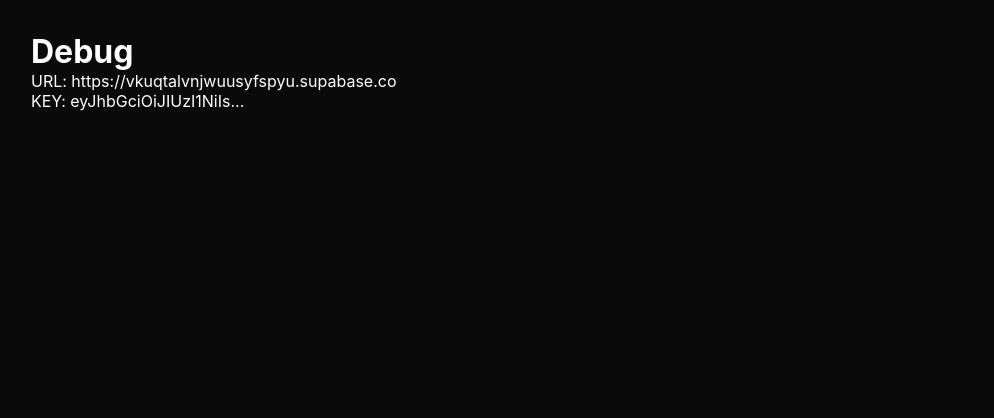
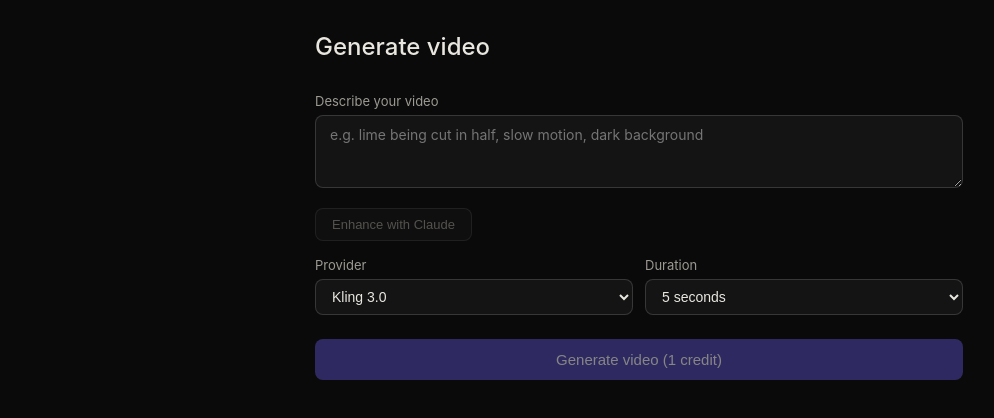
Before and after one commit to hayatou99/ai-video-platform, a Next.js app: page /generate in a window 1280 px wide. Shown: the top 418 px of the page, without its empty margins (1-995 px from the left). Built offline with nearby package versions, Linux system fonts and the light colour scheme.

Commit message:
restore generate page

```diff
--- a/src/app/generate/page.tsx
+++ b/src/app/generate/page.tsx
@@ -1,14 +1,220 @@
 'use client'
 
+import { useState, useEffect, useRef } from 'react'
+import { supabase } from '@/lib/supabase'
+
+type JobStatus = 'idle' | 'enhancing' | 'queued' | 'processing' | 'done' | 'failed'
+
+type Job = {
+  id: string
+  status: string
+  original_prompt: string
+  enhanced_prompt?: string
+  output_url?: string
+  error?: string
+}
+
+const STATUS_COLORS: Record<string, string> = {
+  queued: '#EF9F27',
+  processing: '#378ADD',
+  done: '#1D9E75',
+  failed: '#E24B4A',
+}
+
+const STATUS_LABELS: Record<string, string> = {
+  queued: 'Queued — waiting for worker',
+  processing: 'Generating your video...',
+  done: 'Video ready',
+  failed: 'Generation failed',
+}
+
 export default function GeneratePage() {
-  const url = process.env.NEXT_PUBLIC_SUPABASE_URL
-  const key = process.env.NEXT_PUBLIC_SUPABASE_ANON_KEY
+  const [prompt, setPrompt] = useState('')
+  const [enhancedPrompt, setEnhancedPrompt] = useState('')
+  const [provider, setProvider] = useState('kling')
+  const [duration, setDuration] = useState(5)
+  const [jobStatus, setJobStatus] = useState<JobStatus>('idle')
+  const [currentJob, setCurrentJob] = useState<Job | null>(null)
+  const [credits, setCredits] = useState<number | null>(null)
+  const [error, setError] = useState('')
+  const pollRef = useRef<NodeJS.Timeout | null>(null)
+
+  useEffect(() => {
+    loadCredits()
+    return () => { if (pollRef.current) clearInterval(pollRef.current) }
+  }, [])
+
+  async function getToken() {
+    const { data } = await supabase.auth.getSession()
+    return data.session?.access_token
+  }
+
+  async function loadCredits() {
+    const { data: { user } } = await supabase.auth.getUser()
+    if (!user) return
+    const { data } = await supabase.from('profiles').select('credits').eq('id', user.id).single()
+    if (data) setCredits(data.credits)
+  }
+
+  async function handleEnhance() {
+    if (!prompt.trim()) return
+    setJobStatus('enhancing')
+    setError('')
+    try {
+      const token = await getToken()
+      const res = await fetch('/api/enhance-prompt', {
+        method: 'POST',
+        headers: { 'Content-Type': 'application/json', Authorization: `Bearer ${token}` },
+        body: JSON.stringify({ prompt }),
+      })
+      const data = await res.json()
+      if (!res.ok) throw new Error(data.error)
+      setEnhancedPrompt(data.enhanced)
+      setJobStatus('idle')
+    } catch (err: any) {
+      setError(err.message)
+      setJobStatus('idle')
+    }
+  }
+
+  async function handleGenerate() {
+    setError('')
+    setJobStatus('queued')
+    setCurrentJob(null)
+    try {
+      const token = await getToken()
+      const res = await fetch('/api/generate-video', {
+        method: 'POST',
+        headers: { 'Content-Type': 'application/json', Authorization: `Bearer ${token}` },
+        body: JSON.stringify({ prompt: enhancedPrompt || prompt, provider, duration }),
+      })
+      const data = await res.json()
+      if (!res.ok) throw new Error(data.error)
+      setCurrentJob({ id: data.jobId, status: 'queued', original_prompt: prompt, enhanced_prompt: data.enhancedPrompt })
+      setCredits(c => (c !== null ? c - 1 : null))
+      startPolling(data.jobId, token!)
+    } catch (err: any) {
+      setError(err.message)
+      setJobStatus('idle')
+    }
+  }
+
+  function startPolling(jobId: string, token: string) {
+    pollRef.current = setInterval(async () => {
+      try {
+        const res = await fetch(`/api/job-status/${jobId}`, {
+          headers: { Authorization: `Bearer ${token}` },
+        })
+        const job = await res.json()
+        setCurrentJob(job)
+        setJobStatus(job.status as JobStatus)
+        if (job.status === 'done' || job.status === 'failed') {
+          clearInterval(pollRef.current!)
+        }
+      } catch {}
+    }, 5000)
+  }
+
+  const isLoading = ['enhancing', 'queued', 'processing'].includes(jobStatus)
 
   return (
-    <main style={{ padding: '2rem', color: 'white', background: '#0a0a0a', minHeight: '100vh' }}>
-      <h1>Debug</h1>
-      <p>URL: {url || 'MISSING'}</p>
-      <p>KEY: {key ? key.slice(0, 20) + '...' : 'MISSING'}</p>
+    <main style={{ maxWidth: 680, margin: '0 auto', padding: '2rem 1rem' }}>
+      <div style={{ display: 'flex', justifyContent: 'space-between', alignItems: 'center', marginBottom: '2rem' }}>
+        <h1 style={{ fontSize: 24, fontWeight: 500, color: 'var(--color-text-primary)' }}>Generate video</h1>
+        {credits !== null && (
+          <span style={{ background: 'var(--color-background-secondary)', border: '1px solid var(--color-border-tertiary)', borderRadius: 20, padding: '4px 14px', fontSize: 13, color: 'var(--color-text-secondary)' }}>
+            {credits} credits
+          </span>
+        )}
+      </div>
+
+      <div style={{ marginBottom: '1rem' }}>
+        <label style={{ display: 'block', fontSize: 13, color: 'var(--color-text-secondary)', marginBottom: 6 }}>Describe your video</label>
+        <textarea
+          value={prompt}
+          onChange={e => setPrompt(e.target.value)}
+          placeholder="e.g. lime being cut in half, slow motion, dark background"
+          rows={3}
+          disabled={isLoading}
+          style={{ width: '100%', padding: '10px 14px', borderRadius: 8, border: '1px solid var(--color-border-secondary)', background: 'var(--color-background-secondary)', color: 'var(--color-text-primary)', fontSize: 14, resize: 'vertical', fontFamily: 'inherit', boxSizing: 'border-box' }}
+        />
+      </div>
+
+      <button
+        onClick={handleEnhance}
+        disabled={isLoading || !prompt.trim()}
+        style={{ marginBottom: '1rem', padding: '8px 16px', borderRadius: 8, border: '1px solid var(--color-border-secondary)', background: 'var(--color-background-secondary)', color: 'var(--color-text-secondary)', fontSize: 13, cursor: 'pointer' }}
+      >
+        {jobStatus === 'enhancing' ? 'Enhancing...' : 'Enhance with Claude'}
+      </button>
+
+      {enhancedPrompt && (
+        <div style={{ marginBottom: '1.5rem' }}>
+          <label style={{ display: 'block', fontSize: 13, color: 'var(--color-text-secondary)', marginBottom: 6 }}>Enhanced prompt (editable)</label>
+          <textarea
+            value={enhancedPrompt}
+            onChange={e => setEnhancedPrompt(e.target.value)}
+            rows={5}
+            disabled={isLoading}
+            style={{ width: '100%', padding: '10px 14px', borderRadius: 8, border: '1px solid var(--color-border-tertiary)', background: 'var(--color-background-tertiary)', color: 'var(--color-text-primary)', fontSize: 13, resize: 'vertical', fontFamily: 'inherit', boxSizing: 'border-box' }}
+          />
+        </div>
+      )}
+
+      <div style={{ display: 'flex', gap: 12, marginBottom: '1.5rem' }}>
+        <div style={{ flex: 1 }}>
+          <label style={{ display: 'block', fontSize: 13, color: 'var(--color-text-secondary)', marginBottom: 6 }}>Provider</label>
+          <select value={provider} onChange={e => setProvider(e.target.value)} disabled={isLoading}
+            style={{ width: '100%', padding: '8px 12px', borderRadius: 8, border: '1px solid var(--color-border-secondary)', background: 'var(--color-background-secondary)', color: 'var(--color-text-primary)', fontSize: 14 }}>
+            <option value="kling">Kling 3.0</option>
+            <option value="veo">Veo 3.1</option>
+            <option value="seedance">Seedance 2.0</option>
+          </select>
+        </div>
+        <div style={{ flex: 1 }}>
+          <label style={{ display: 'block', fontSize: 13, color: 'var(--color-text-secondary)', marginBottom: 6 }}>Duration</label>
+          <select value={duration} onChange={e => setDuration(Number(e.target.value))} disabled={isLoading}
+            style={{ width: '100%', padding: '8px 12px', borderRadius: 8, border: '1px solid var(--color-border-secondary)', background: 'var(--color-background-secondary)', color: 'var(--color-text-primary)', fontSize: 14 }}>
+            <option value={5}>5 seconds</option>
+            <option value={10}>10 seconds</option>
+          </select>
+        </div>
+      </div>
+
+      <button
+        onClick={handleGenerate}
+        disabled={isLoading || (!prompt.trim() && !enhancedPrompt.trim()) || credits === 0}
+        style={{ width: '100%', padding: '12px', borderRadius: 8, border: 'none', background: isLoading ? 'var(--color-border-secondary)' : '#534AB7', color: '#fff', fontSize: 15, fontWeight: 500, cursor: isLoading ? 'not-allowed' : 'pointer' }}
+      >
+        {isLoading ? (jobStatus === 'queued' ? 'Queued...' : 'Generating...') : 'Generate video (1 credit)'}
+      </button>
+
+      {error && <p style={{ marginTop: 12, color: 'var(--color-text-danger)', fontSize: 13 }}>{error}</p>}
+
+      {currentJob && (
+        <div style={{ marginTop: '2rem', padding: '1.25rem', borderRadius: 10, border: '1px solid var(--color-border-tertiary)', background: 'var(--color-background-secondary)' }}>
+          <div style={{ display: 'flex', alignItems: 'center', gap: 10, marginBottom: 12 }}>
+            <div style={{ width: 10, height: 10, borderRadius: '50%', background: STATUS_COLORS[currentJob.status] || '#888' }} />
+            <span style={{ fontSize: 14, color: 'var(--color-text-primary)', fontWeight: 500 }}>
+              {STATUS_LABELS[currentJob.status] || currentJob.status}
+            </span>
+          </div>
+          {currentJob.status === 'processing' && (
+            <p style={{ fontSize: 13, color: 'var(--color-text-secondary)', margin: 0 }}>Usually takes 1–3 minutes. This page updates automatically.</p>
+          )}
+          {currentJob.status === 'done' && currentJob.output_url && (
+            <div>
+              <video src={currentJob.output_url} controls autoPlay loop style={{ width: '100%', borderRadius: 8, marginBottom: 12 }} />
+              <a href={currentJob.output_url} download style={{ display: 'inline-block', padding: '8px 16px', borderRadius: 8, background: '#534AB7', color: '#fff', fontSize: 13, textDecoration: 'none' }}>
+                Download MP4
+              </a>
+            </div>
+          )}
+          {currentJob.status === 'failed' && (
+            <p style={{ fontSize: 13, color: 'var(--color-text-danger)', margin: 0 }}>{currentJob.error || 'Generation failed. Please try again.'}</p>
+          )}
+        </div>
+      )}
     </main>
   )
 }
```
